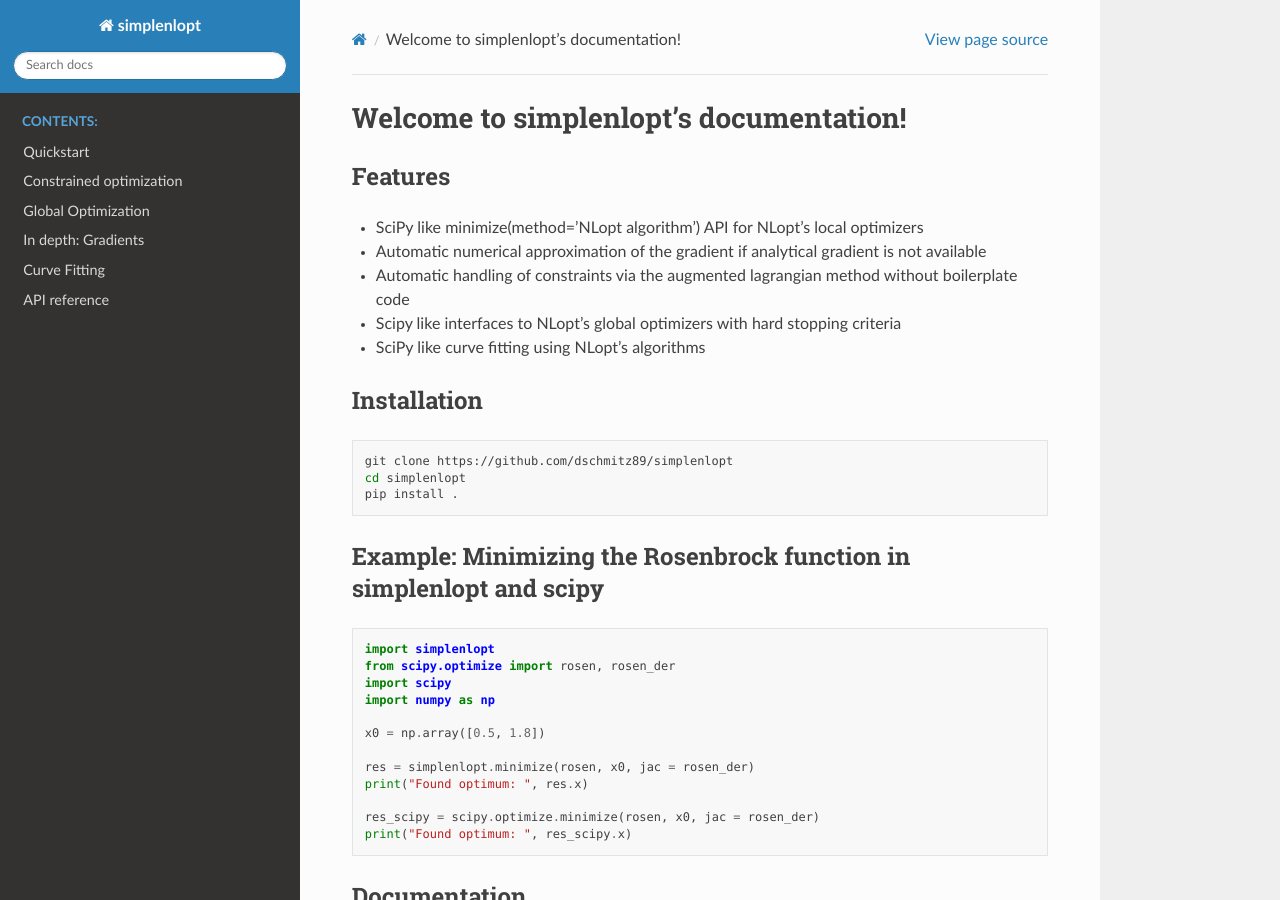
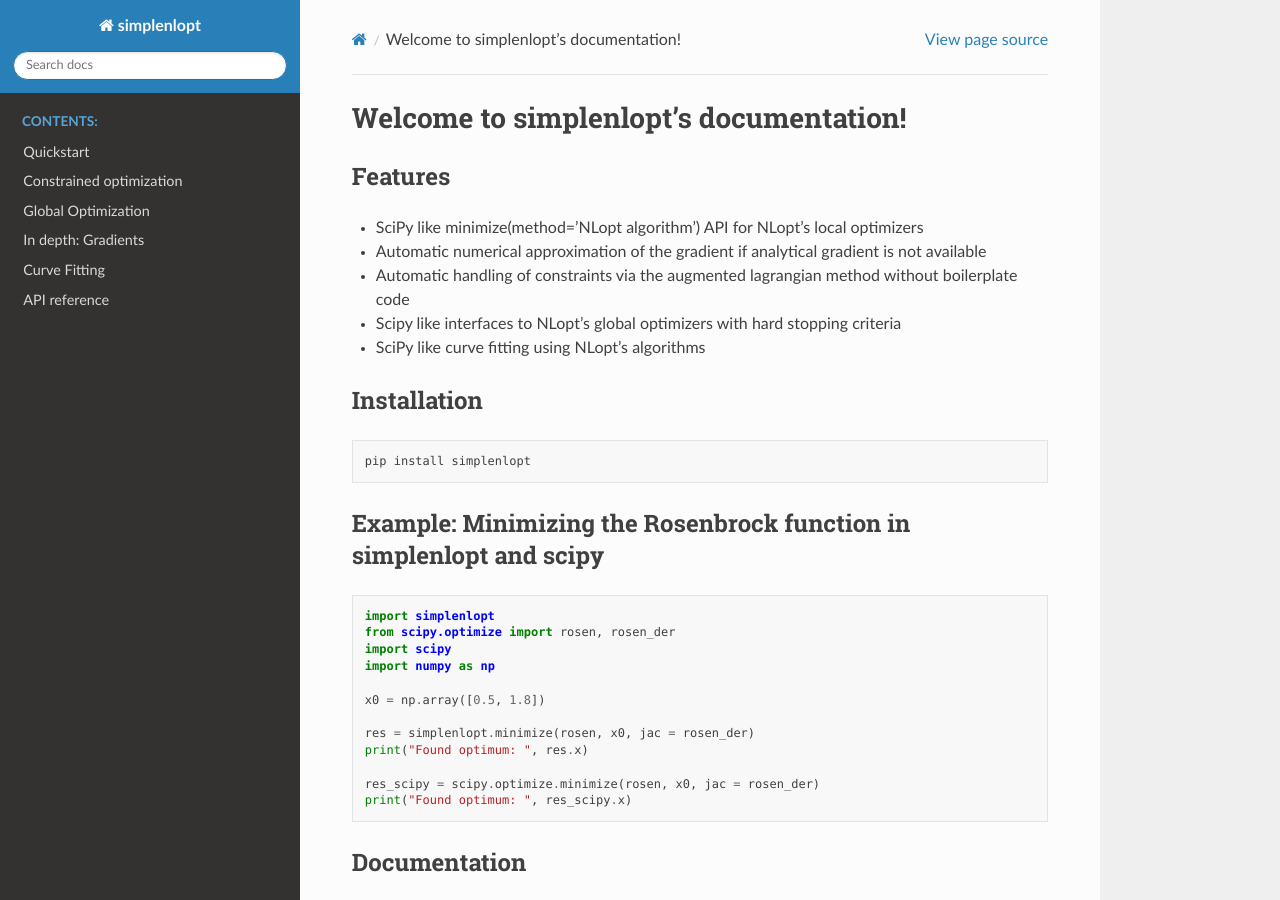
Before and after one commit to dschmitz89/simplenlopt, a Sphinx documentation site: the page built from docs/source/index.rst, in a window 1280 px wide and 900 px high. Built offline with Sphinx 7.4.7 and the Read the Docs theme 2.0.0, drawn with Linux system fonts in a browser that asks for light colours; comment, search, counter and statistics services are not loaded.

```diff
--- a/docs/source/index.rst
+++ b/docs/source/index.rst
@@ -19,9 +19,7 @@ Installation
 
 .. code:: bash
 
-   git clone https://github.com/dschmitz89/simplenlopt
-   cd simplenlopt
-   pip install .
+   pip install simplenlopt
 
 Example: Minimizing the Rosenbrock function in simplenlopt and scipy
 -----
```
